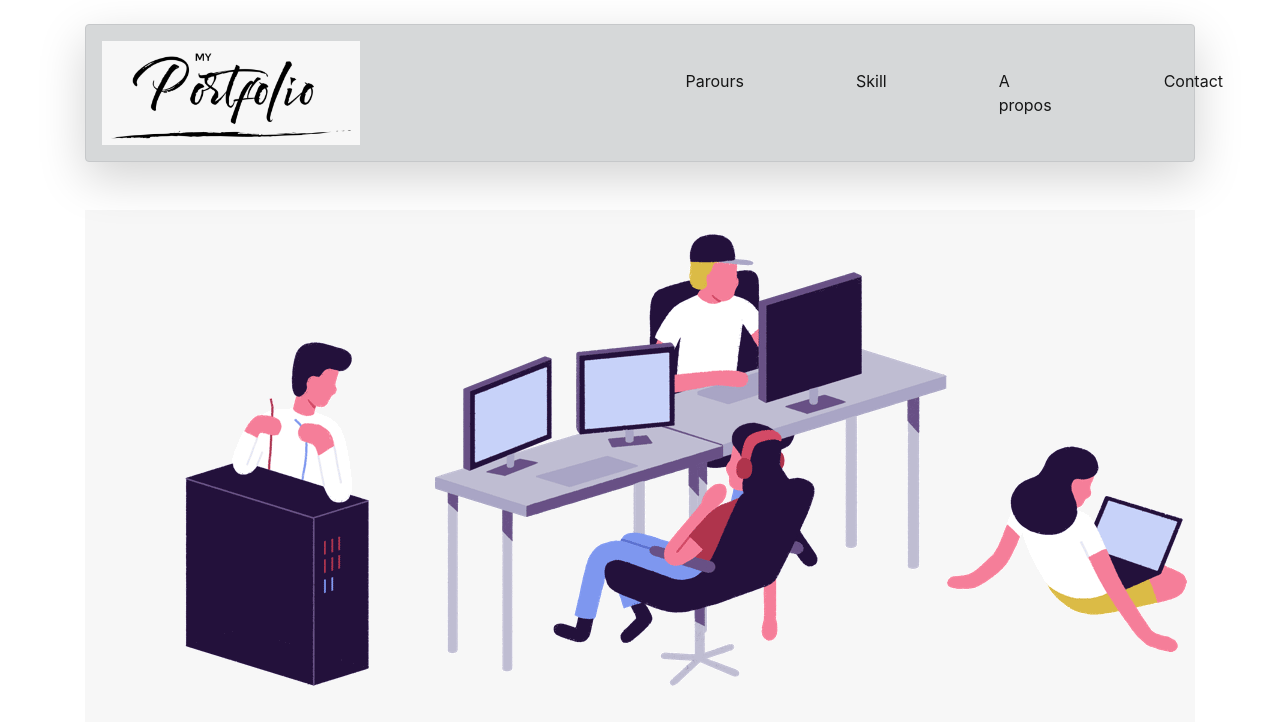
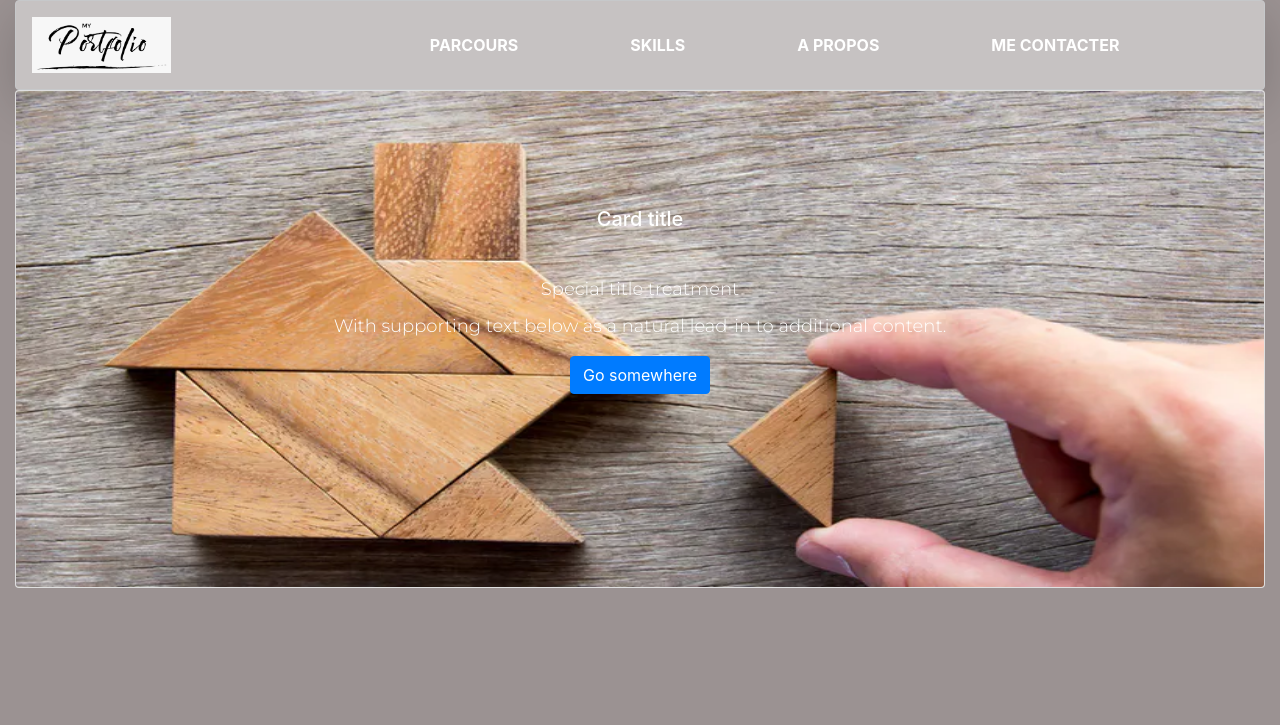
Before and after one commit to David-HUMBLOT/Portfolio, a PHP site: page / in a window 1280 px wide. Shown: the top 725 px of the page. Run offline with PHP 8.4, Linux system fonts and the light colour scheme.

Commit message:
sauvegarde

```diff
--- a/css/style.css
+++ b/css/style.css
@@ -8,21 +8,39 @@
 
 html{
    height: 100%;
+
 }
 
+body{
+    background-color:rgba(61, 44, 44, 0.514)!important;
+
+}
 /* header */
 
 
 .box1 {
-    background-image:  url("/img/informatique.png");
+    /* background-image:  url("/img/informatique.png");
     background-repeat: cover no-repeat;
-    background-color:rgba(240, 240, 240, 0.514);
+    /* background-color:rgba(240, 240, 240, 0.514); */
+    background-color:rgba(61, 44, 44, 0.267)!important;
     height: 32em;
 }
 
+.box1 h1, h2, p{
+    color:white;
+    font-family: 'Montserrat', sans-serif!important;
+    font-size: large!important;
+}
 
+.navbar{
+    background-color:rgba(240, 240, 240, 0.514)!important;
+}
+.nav-link{
+    color:white!important;
+    font-weight: bold!important;
+}
 
  .navbar .logo img  {
-  height:13vh!important;
+  height:3.5em!important;
 
 }
--- a/index.html
+++ b/index.html
@@ -27,34 +27,34 @@
 <body>
     <!-- <i class="far fa-address-book"></i> -->
 
-    <section class="container">
+    <section class="container-fluid">
 
-        <nav class=" navbar navbar-expand-lg navbar-light alert alert-dark shadow-lg p-3 mb-5 mt-4 rounded   ">
-
+        <nav class=" navbar navbar-expand-lg navbar-light alert alert-dark shadow-lg p-3 mb-0  rounded   ">
             <div class="logo ">
                 <img src="img/portefolio1.png" alt="">
             </div>
-
             <button class=" navbar-toggler" type="button" data-toggle="collapse" data-target="#navbarTogglerDemo01"
                 aria-controls="navbarTogglerDemo01" aria-expanded="false" aria-label="Toggle navigation">
                 <span class="navbar-toggler-icon"></span>
             </button>
 
-            <div class="offset-md-3 collapse navbar-collapse" id="navbarTogglerDemo01">
+            <div class="offset-md-2 collapse navbar-collapse" id="navbarTogglerDemo01">
                 <ul class="navbar-nav mr-auto mt-0 mt-lg-0">
                     <li class="nav-item active">
-                        <a class="nav-link mx-5" href="../admin/user-gestion.php">Parours<span
+                        <a class="nav-link mx-5" href="../admin/user-gestion.php">PARCOURS<span
                                 class="sr-only">(current)</span></a>
                     </li>
                     <li class="nav-item active">
-                        <a class="nav-link mx-5 " href="../admin/computer-gestion.php">Skill<span
+                        <a class="nav-link mx-5 " href="../admin/computer-gestion.php">SKILLS<span
                                 class="sr-only">(current)</span></a>
                     </li>
                     <li class="nav-item active">
-                        <a class="nav-link mx-5 " href="../admin/attribution-gestion.php">A propos<span class="sr-only">(current)</span></a>
+                        <a class="nav-link mx-5 " href="../admin/attribution-gestion.php">A PROPOS<span
+                                class="sr-only">(current)</span></a>
                     </li>
                     <li class="nav-item active">
-                        <a class="nav-link mx-5" href="../admin/attribution-gestion.php">Contact<span class="sr-only">(current)</span></a>
+                        <a class="nav-link mx-5" href="../admin/attribution-gestion.php">ME CONTACTER<span
+                                class="sr-only">(current)</span></a>
                     </li>
 
 
@@ -65,14 +65,18 @@
 
 
 
+    <section class="container-fluid  ">
+        <div class="card  text-white text-center ">
+            <img style="height: 31em; " src="img/NjJkODg4MDAtNzZiMy00ZTkwLWE5ZmEtNDUyZmUzYmQwODgy_shutterstock_589257140.webp" class="card-img " alt="...">
+            <div class="card-img-overlay ">
+                <h5 class="card-title mt-5 pt-5">Card title</h5>
+                <h2 class="card-title  mt-5">Special title treatment</h2>
+                <p class="card-text">With supporting text below as a natural lead-in to additional content.</p>
+                <a href="#" class="btn btn-primary">Go somewhere</a>
+            </div>
+        </div>
+    </section>
 
-
-
-
-
-    <section class="container">
-        <div class="box1"></div>
-    </section>
 
     <!-- JAVA SCRIPT -->
     <script src="js/jquery.js"></script>
```
Also changed, not shown: img/NjJkODg4MDAtNzZiMy00ZTkwLWE5ZmEtNDUyZmUzYmQwODgy_shutterstock_589257140.webp (added).
